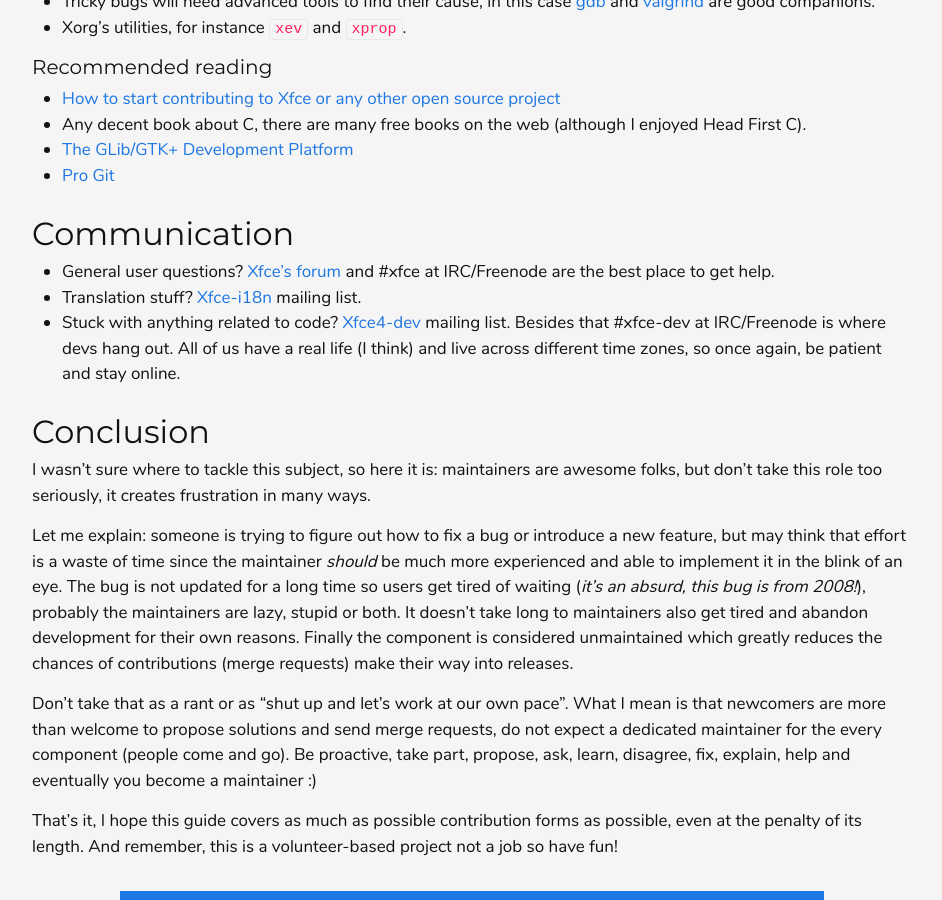
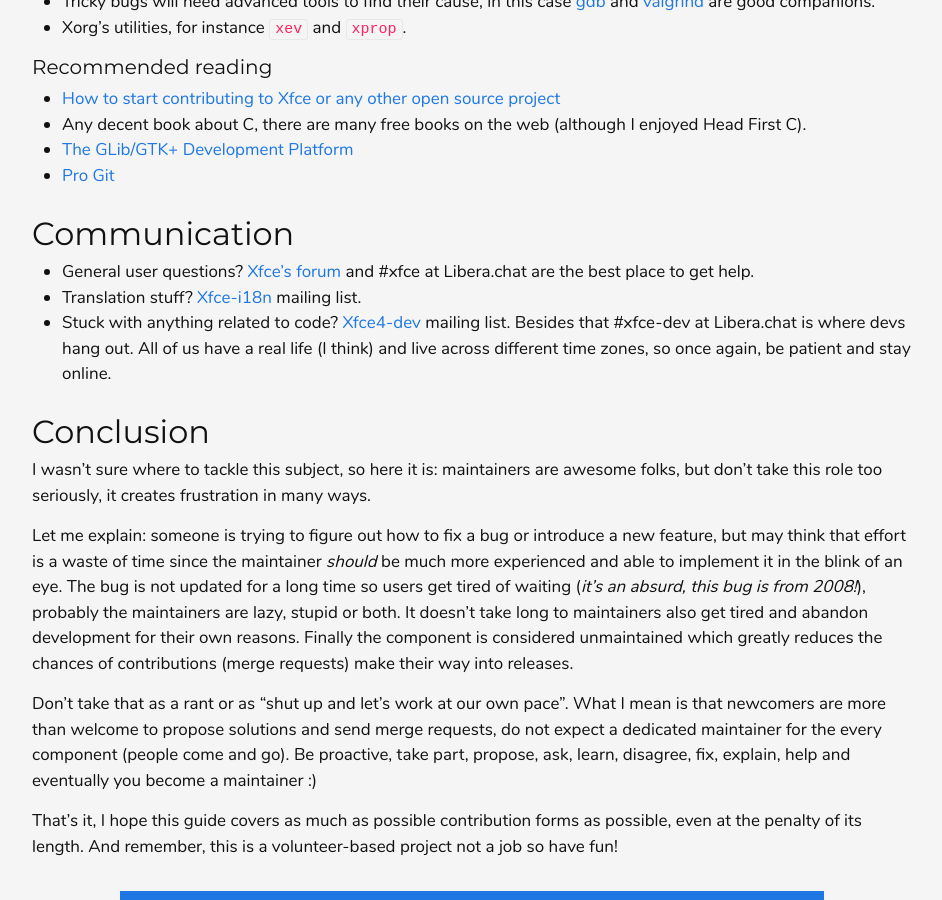
Before and after one commit to andreldm/andreldm.github.io, a Jekyll site: the page built from _posts/2018-12-03-xfce-contributor-guide.md, in a window 1280 px wide and 900 px high, scrolled down 5356 px. Shown: the whole window, without its empty margins (168-1110 px from the left). Built offline with Jekyll 4.4.1, drawn with Linux system fonts in a browser that asks for light colours.

Commit message:
Replace occurrences of Freenode with Libera.chat

```diff
--- a/_posts/2018-12-03-xfce-contributor-guide.md
+++ b/_posts/2018-12-03-xfce-contributor-guide.md
@@ -141,9 +141,9 @@
 
 ## Communication
 
-- General user questions? [Xfce's forum](https://forum.xfce.org/) and #xfce at IRC/Freenode are the best place to get help.
+- General user questions? [Xfce's forum](https://forum.xfce.org/) and #xfce at Libera.chat are the best place to get help.
 - Translation stuff? [Xfce-i18n](https://mail.xfce.org/mailman/listinfo/xfce-i18n) mailing list.
-- Stuck with anything related to code? [Xfce4-dev](https://mail.xfce.org/mailman/listinfo/xfce4-dev) mailing list. Besides that #xfce-dev at IRC/Freenode is where devs hang out. All of us have a real life (I think) and live across different time zones, so once again, be patient and stay online.
+- Stuck with anything related to code? [Xfce4-dev](https://mail.xfce.org/mailman/listinfo/xfce4-dev) mailing list. Besides that #xfce-dev at Libera.chat is where devs hang out. All of us have a real life (I think) and live across different time zones, so once again, be patient and stay online.
 
 ## Conclusion
 
```
